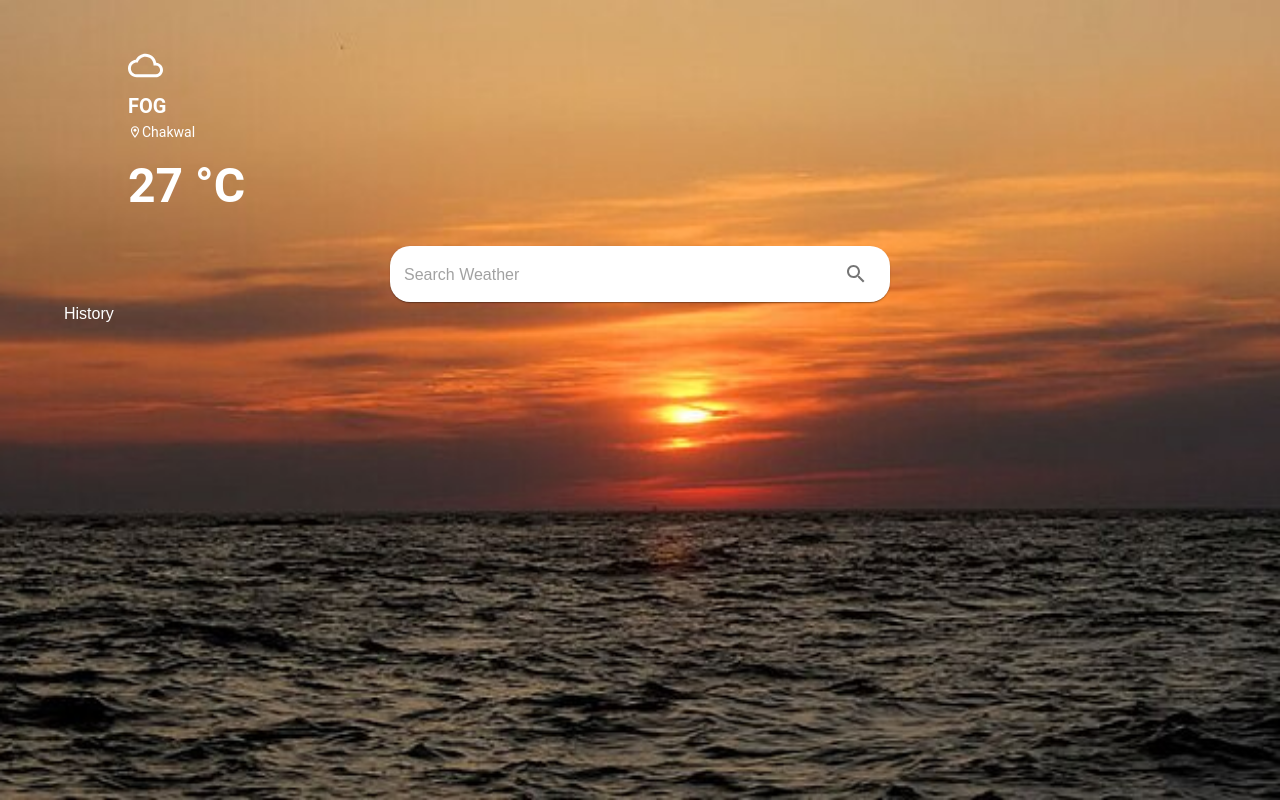
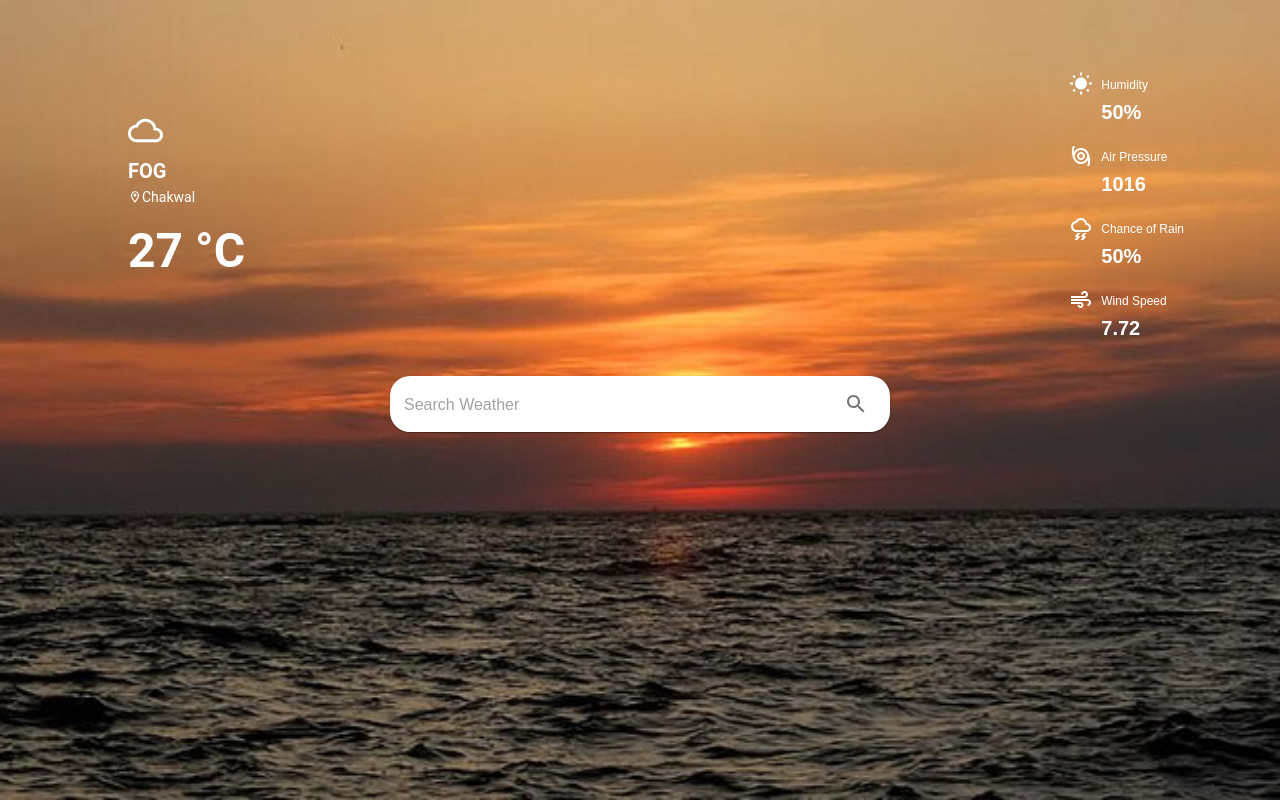
Before and after one commit to khalil72/weather, a Next.js app: page / in a window 1280 px wide. Built offline with nearby package versions, Linux system fonts and the light colour scheme; no server answers.

Commit message:
humidty set

```diff
--- a/package.json
+++ b/package.json
@@ -21,6 +21,7 @@
     "axios": "^1.4.0",
     "eslint": "8.47.0",
     "eslint-config-next": "13.4.16",
+    "lodash": "^4.17.21",
     "next": "13.4.16",
     "react": "18.2.0",
     "react-dom": "18.2.0",
--- a/src/component/common/index.tsx
+++ b/src/component/common/index.tsx
@@ -28,7 +28,7 @@ const Common = () => {
 
         <Search />
 
-        <History />
+        {/* <History /> */}
       </Container>
     </BackgroundContainer>
   );
--- a/src/component/weather/Humidity.tsx
+++ b/src/component/weather/Humidity.tsx
@@ -1,36 +1,70 @@
-import { Stack } from "@mui/material";
+import {
+  Box,
+  IconButton,
+  List,
+  ListItem,
+  ListItemButton,
+  ListItemIcon,
+  Stack,
+  Typography,
+} from "@mui/material";
 import React from "react";
+import { map } from "lodash";
+import WbSunnyIcon from "@mui/icons-material/WbSunny";
+import AirOutlinedIcon from "@mui/icons-material/AirOutlined";
+import ThunderstormOutlinedIcon from "@mui/icons-material/ThunderstormOutlined";
+import StormOutlinedIcon from "@mui/icons-material/StormOutlined";
 
+interface WeatherData {
+  id: number;
+  label: string;
+  value: string;
+  icons: JSX.Element;
+}
 const Humidity = () => {
-  const data =[{
-    id:1,
-    label:"Humidity",
-    value:"50%",
-    icons:""
+  const data: WeatherData[] = [
+    {
+      id: 1,
+      label: "Humidity",
+      value: "50%",
+      icons: <WbSunnyIcon />,
     },
     {
-    id:2,
-    label:"Humidity",
-    value:"50%",
-    icons:""
+      id: 2,
+      label: "Air Pressure",
+      value: "1016",
+      icons: <StormOutlinedIcon />,
     },
     {
-    id:3,
-    label:"Chance of Rain",
-    value:"50%",
-    icons:""
+      id: 3,
+      label: "Chance of Rain",
+      value: "50%",
+      icons: <ThunderstormOutlinedIcon />,
     },
     {
-    id:4,
-    label:"Wind Speed",
-    value:"50%",
-    icons:""
+      id: 4,
+      label: "Wind Speed",
+      value: "7.72",
+      icons: <AirOutlinedIcon />,
     },
-
-]
-  return <Stack direction={"column"} spacing={2}>
-
-  </Stack>;
+  ];
+  return (
+    <Stack direction={"column"} spacing={2} pt={5}>
+      {map(data, (item: WeatherData) => (
+        <Box key={item.id}>
+          <Stack direction={"row"} spacing={1}>
+            {item.icons}
+            <Box>
+              <Typography variant={"caption"}>{item.label}</Typography>
+              <Typography variant={"h6"} fontWeight={600}>
+                {item.value}
+              </Typography>
+            </Box>
+          </Stack>
+        </Box>
+      ))}
+    </Stack>
+  );
 };
 
 export default Humidity;
```
Also changed, not shown: 1 other file (tests, documents, lock files or other folders). Lines whose indentation alone changed are shown as unchanged.
